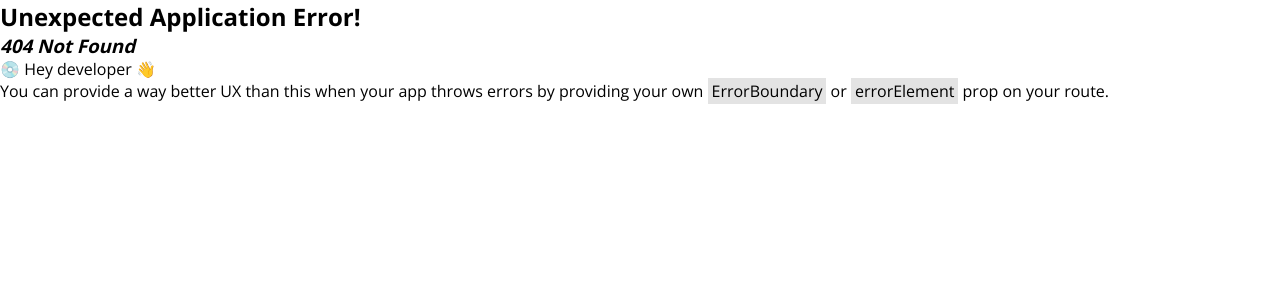
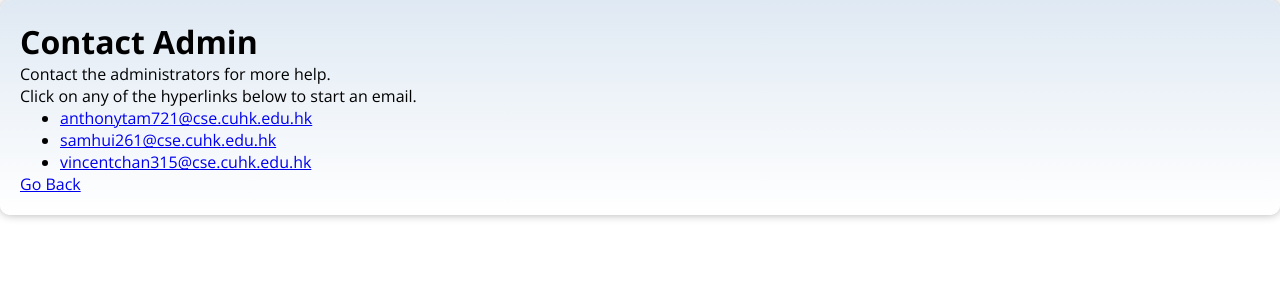
Before and after one commit to CharRaYoda/CSCI3100_D5, a React (Create React App) app in the folder client/: page /ContactAdmin in a window 1280 px wide. Before the commit this address had no page. Shown: the top 300 px of the page. Built offline with nearby package versions, Linux system fonts and the light colour scheme.

Commit message:
Add ContactAdmin page

```diff
--- a/client/src/App.js
+++ b/client/src/App.js
@@ -6,6 +6,7 @@ import {
 } from "react-router-dom";
 import Register from "./pages/auth/Register";
 import Login from "./pages/auth/Login";
+import ContactAdmin from "./pages/ContactAdmin/ContactAdmin";
 import StudentHome from "./pages/student/Home";
 import CourseBrowsing from "./pages/student/CourseBrowsing";
 import TeacherHome from "./pages/teacher/Home";
@@ -37,6 +38,10 @@ const router = createBrowserRouter([
     path: "/student/CourseBrowsing",
     element: <CourseBrowsing />,
   },
+  {
+    path: "/ContactAdmin",
+    element: <ContactAdmin />,
+  },
 ]);
 
 function App() {
--- /dev/null
+++ b/client/src/pages/ContactAdmin/ContactAdmin.css
@@ -0,0 +1,6 @@
+.contact-admin-container {
+    background-image: linear-gradient(to bottom, #dfe9f3, #ffffff);
+    padding: 20px;
+    border-radius: 10px;
+    box-shadow: 0px 0px 10px rgba(0, 0, 0, 0.3);
+  }
--- /dev/null
+++ b/client/src/pages/ContactAdmin/ContactAdmin.jsx
@@ -0,0 +1,35 @@
+import React from 'react';
+import './ContactAdmin.css';
+import { Link, useNavigate } from "react-router-dom";
+
+function ContactAdmin() {
+  const emailList = [
+    'anthonytam721@cse.cuhk.edu.hk',
+    'samhui261@cse.cuhk.edu.hk',
+    'vincentchan315@cse.cuhk.edu.hk',
+  ];
+
+  const handleEmailClick = (email) => {
+    window.location.href = `mailto:${email}`;
+  };
+
+  return (
+    <div className="contact-admin-container">
+      <h1>Contact Admin</h1>
+      <p>Contact the administrators for more help.</p>
+      <p>Click on any of the hyperlinks below to start an email.</p>
+      <ul>
+        {emailList.map((email) => (
+          <li key={email}>
+            <a href={`mailto:${email}`} onClick={() => handleEmailClick(email)}>{email}</a>
+          </li>
+        ))}
+      </ul>
+      <span>
+        <Link to="/login">Go Back</Link>{/*path in App.js*/}
+      </span>
+    </div>
+  );
+}
+
+export default ContactAdmin;
--- a/client/src/pages/auth/Login.jsx
+++ b/client/src/pages/auth/Login.jsx
@@ -74,7 +74,7 @@ const Login = () => {
         </select>
 
         <span>
-          <Link>Contact Admin</Link>
+          <Link to="/ContactAdmin">Contact Admin</Link>
         </span>
 
         <span>
```
